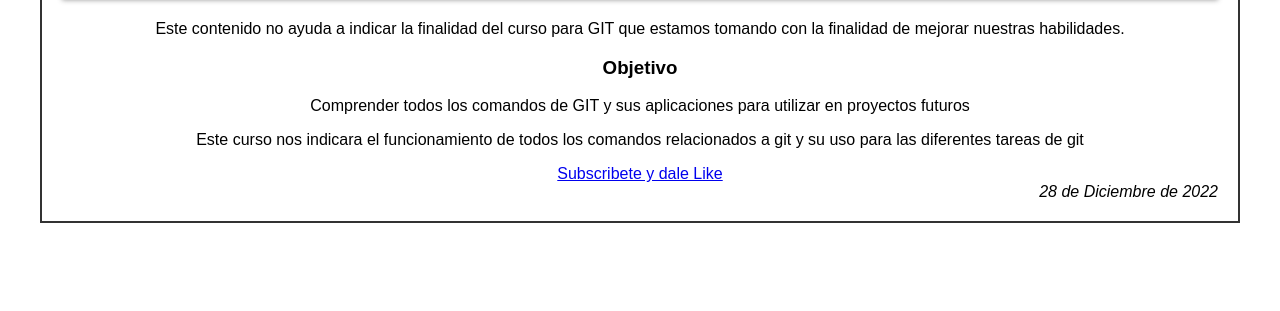
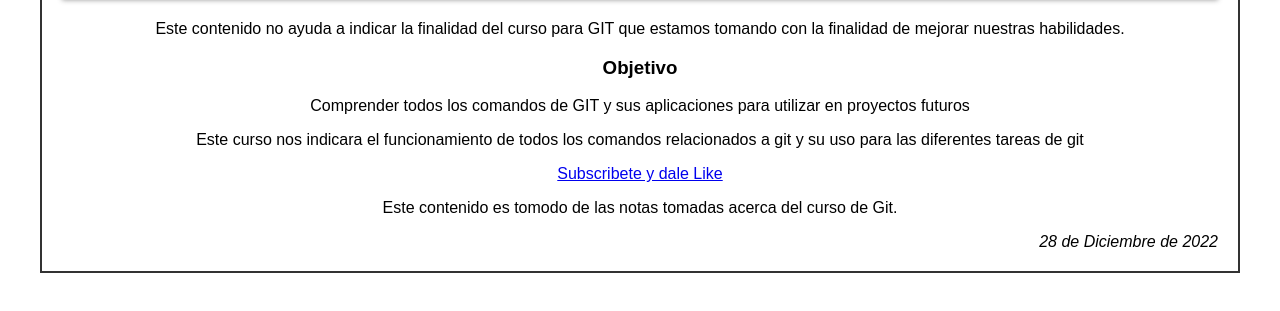
Before and after one commit to jpcroque/hyperblog, a plain HTML site: page index.html in a window 1280 px wide. Shown: the part 103-414 px from the top of the page. Drawn offline with Linux system fonts and the light colour scheme.

Commit message:
Texto agregado en el blog

```diff
--- a/index.html
+++ b/index.html
@@ -20,6 +20,7 @@
                 <p>Comprender todos los comandos de GIT y sus aplicaciones para utilizar en proyectos futuros</p>
                 <p>Este curso nos indicara el funcionamiento de todos los comandos relacionados a git y su uso para las diferentes tareas de git</p>
                 <a href="#">Subscribete y dale Like</a>
+                <p>Este contenido es tomodo de las notas tomadas acerca del curso de Git.</p>
                 <span class="date"><i>28 de Diciembre de 2022</i></span>
             </div>
         </section>
```
